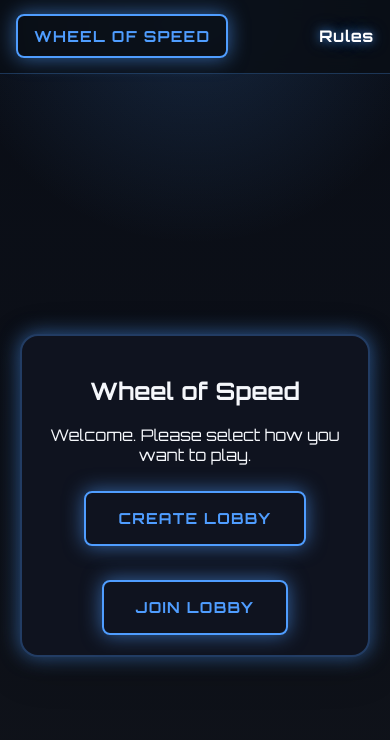
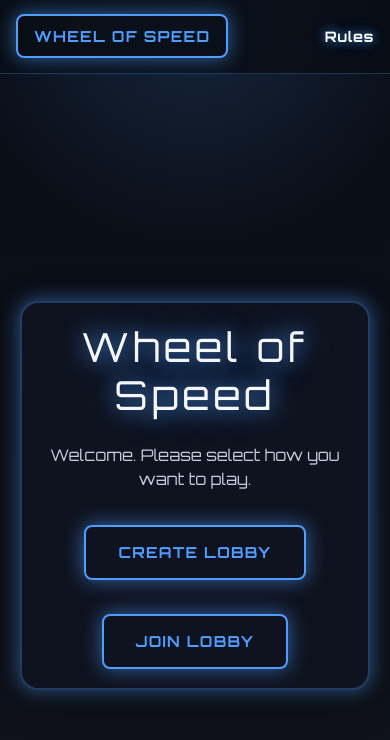
Before and after one commit to hkmp1303/wheel-of-speed, a React (Vite) app in the folder frontend/: page / in a window 390 px wide. Shown: the top 740 px of the page. Built offline with nearby package versions, Linux system fonts and the light colour scheme; no server answers.

Commit message:
fix: improve backend URL resolution for local and deployed environments

```diff
--- a/frontend/src/context/GameContext.jsx
+++ b/frontend/src/context/GameContext.jsx
@@ -225,29 +225,48 @@ export function GameProvider({ children }) {
   useEffect(() => {
     if (!matchCode) return;
 
-    // Discover a reachable backend URL by probing common development ports.
-    // This helps when the backend runs on 5000 or 5001, or when another process
-    // occupies 5000. If none respond, fall back to the relative "/hubs/match"
-    // path (useful when using a dev proxy).
+    // Resolve backend hub URL.
+    // In deployed environments, VITE_API_BASE_URL must be used.
+    // Local development can probe common local ports when env var is not set.
     async function resolveHubUrl() {
+      const host = window.location.hostname;
+
+      if (apiBaseUrl) {
+        const health = `${apiBaseUrl}/api/health`;
+        try {
+          const res = await fetch(health, { method: "GET" });
+          if (res.ok) {
+            return `${apiBaseUrl}/hubs/match`;
+          }
+          throw new Error(`Backend health check returned ${res.status} at ${health}`);
+        } catch (err) {
+          throw new Error(`Backend not reachable at ${health}: ${err?.message ?? err}`);
+        }
+      }
+
+      const isLocalHost = host === "localhost" || host === "127.0.0.1";
+      if (!isLocalHost) {
+        throw new Error(
+          "Missing VITE_API_BASE_URL in non-local environment. " +
+            "Set it to your backend URL in Render static site settings.",
+        );
+      }
+
       const proto = window.location.protocol;
-      const host = window.location.hostname;
-      // revert to using a fixed configurable port. Use window.__BACKEND_PORT__ if provided,
-      // otherwise default to 5000. If the health check does not succeed, throw an error
-      // (hard fail) so callers can handle the unreachable backend explicitly.
-      const port = (typeof window.__BACKEND_PORT__ !== "undefined" && window.__BACKEND_PORT__) ? String(window.__BACKEND_PORT__) : "5000";
-
+      const candidatePorts = ["5000", "5001"];
+      for (const port of candidatePorts) {
         const health = `${proto}//${host}:${port}/api/health`;
         try {
           const res = await fetch(health, { method: "GET" });
           if (res.ok) {
             return `${proto}//${host}:${port}/hubs/match`;
           }
-        throw new Error(`Backend health check returned ${res.status} at ${health}`);
-      } catch (err) {
-        // Hard fail: bubble error to the caller so we don't silently fall back.
-        throw new Error(`Backend not reachable at ${health}: ${err?.message ?? err}`);
+        } catch {
+          // Continue probing local ports.
         }
+      }
+
+      throw new Error("Backend not reachable on localhost ports 5000/5001.");
     }
 
     const hubConnectionPromise = resolveHubUrl().then((hubUrl) => {
--- a/frontend/src/styles.css
+++ b/frontend/src/styles.css
@@ -44,17 +44,25 @@ input {
   position: sticky;
   top: 0;
   z-index: 10;
-  display: flex;
+  display: grid;
+  grid-template-columns: 1fr auto;
   align-items: center;
-  justify-content: flex-start;
-  gap: 1rem;
+  column-gap: 1rem;
   padding: 1rem 1.5rem;
   background: rgba(10, 14, 22, 0.86);
   backdrop-filter: blur(10px);
   border-bottom: 1px solid rgba(79, 157, 255, 0.28);
 }
 
+.topbar-nav {
+  display: flex;
+  align-items: center;
+  justify-self: end;
+  gap: 1rem;
+}
+
 .brand-button {
+  justify-self: start;
   margin-top: 0;
   padding: 0.65rem 1rem;
   border-radius: 8px;
@@ -122,15 +130,134 @@ input {
 }
 
 .hero h1 {
-  font-family: "Press Start 2P", cursive;
+  font-family: "Orbitron", system-ui, sans-serif;
   font-size: 2.5rem;
   font-weight: 400;
   letter-spacing: 0.1em;
   margin: 0;
   color: var(--color-text-light);
+  text-align: center;
   text-shadow: var(--glow-primary), var(--glow-primary);
   animation: glow-pulse 2s ease-in-out infinite;
   line-height: 1.2;
+}
+
+.home-card-title {
+  display: flex;
+  justify-content: center;
+  width: 100%;
+  margin-bottom: 1.5rem;
+}
+
+.home-card-title h1 {
+  font-family: "Orbitron", system-ui, sans-serif;
+  font-size: 2.5rem;
+  font-weight: 400;
+  letter-spacing: 0.1em;
+  margin: 0;
+  color: var(--color-text-light);
+  text-align: center;
+  text-shadow: var(--glow-primary), var(--glow-primary);
+  animation: glow-pulse 2s ease-in-out infinite;
+  line-height: 1.2;
+}
+
+.home-intro {
+  margin: 0 0 1.5rem;
+  text-align: center;
+  color: #c3ccda;
+  line-height: 1.5;
+}
+
+.home-menu {
+  display: grid;
+  justify-items: center;
+  text-align: center;
+}
+
+.rules-page {
+  min-height: calc(100vh - 78px);
+  padding: 0.6rem 1.25rem 1.25rem;
+}
+
+.rules-card {
+  display: grid;
+  gap: 1rem;
+  width: min(100%, 860px);
+  padding: 1.35rem 1.5rem;
+}
+
+.rules-actions {
+  display: flex;
+  justify-content: flex-start;
+}
+
+.rules-back {
+  margin-top: 0;
+  padding: 0;
+  border: 0;
+  background: transparent;
+  color: #d6deea;
+  box-shadow: none;
+  font-size: 0.9rem;
+  font-weight: 600;
+  letter-spacing: 0.04em;
+  text-transform: none;
+}
+
+.rules-back:hover:not(:disabled) {
+  background: transparent;
+  color: #ffffff;
+  text-decoration: underline;
+  transform: none;
+  box-shadow: none;
+}
+
+.rules-header {
+  text-align: center;
+}
+
+.rules-header h1 {
+  margin: 0 0 0.75rem;
+  font-family: "Orbitron", system-ui, sans-serif;
+  text-align: center;
+  font-size: 1.8rem;
+}
+
+.rules-header p {
+  margin: 0;
+  color: #c3ccda;
+  line-height: 1.45;
+  font-size: 0.95rem;
+}
+
+.rules-grid {
+  display: grid;
+  grid-template-columns: repeat(2, minmax(0, 1fr));
+  gap: 1rem 1.25rem;
+}
+
+.rules-section {
+  display: grid;
+  gap: 0.55rem;
+}
+
+.rules-section h2 {
+  margin: 0;
+  font-size: 1rem;
+  color: var(--color-text-light);
+}
+
+.rules-list {
+  margin: 0;
+  padding-left: 1rem;
+  color: #d6deea;
+  line-height: 1.45;
+  font-size: 0.94rem;
+}
+
+.rules-list li + li {
+  margin-top: 0.2rem;
 }
 
 @keyframes glow-pulse {
@@ -167,23 +294,6 @@ input {
   color: white;
 }
 
-.rounds-select,
-select {
-  width: 100%;
-  padding: 0.8rem 1rem;
-  border-radius: 12px;
-  border: 1px solid var(--color-border-input);
-  background: var(--color-bg-input);
-  color: white;
-  font-family: "Orbitron", system-ui, sans-serif;
-  cursor: pointer;
-}
-
-.rounds-select option,
-select option {
-  font-family: "Orbitron", system-ui, sans-serif;
-}
-
 button {
   margin-top: 10px;
   font-family: "Orbitron", system-ui, sans-serif;
@@ -218,6 +328,38 @@ button:disabled {
   border-color: var(--color-border-disabled);
   box-shadow: none;
   color: var(--color-text-disabled);
+}
+
+.topbar .topbar-link {
+  margin: 0;
+  display: inline-block;
+  padding: 0;
+  border: 0;
+  background: transparent;
+  color: #ffffff;
+  text-decoration: none;
+  box-shadow: none;
+  font-size: 0.9rem;
+  font-weight: 600;
+  letter-spacing: 0.04em;
+  text-transform: none;
+  cursor: pointer;
+  text-shadow: var(--glow-primary);
+}
+
+.topbar .topbar-link:hover {
+  background: transparent;
+  color: #ffffff;
+  text-decoration: underline;
+  text-shadow: var(--glow-primary), var(--glow-primary-enhanced);
+  transform: none;
+  box-shadow: none;
+}
+
+.topbar .topbar-link[aria-current="page"] {
+  color: #ffffff;
+  text-decoration: underline;
+  text-shadow: var(--glow-primary), var(--glow-primary-enhanced);
 }
 
 .list {
@@ -258,26 +400,6 @@ hr {
 label {
   display: block;
   margin-bottom: 0.4rem;
-}
-
-.home-card .home-field {
-  margin-top: 1rem;
-}
-
-.home-card .home-field:first-of-type {
-  margin-top: 1.35rem;
-}
-
-.home-card .home-field input {
-  margin-top: 0.3rem;
-}
-
-.home-card .home-field .actions {
-  margin-top: 0.65rem;
-}
-
-.home-card .home-submit {
-  margin-top: 1.15rem;
 }
 
 .word-display {
@@ -351,6 +473,14 @@ label {
   opacity: 0.8;
 }
 
+.reward-display {
+  min-height: 20px;
+}
+
+.hidden {
+  visibility: hidden;
+}
+
 .player-list {
   margin-top: 1rem;
 }
@@ -370,6 +500,43 @@ label {
 
 .timer p {
   margin: 0;
+}
+
+.prize-wheel {
+  display: grid;
+  gap: 0.65rem;
+  justify-items: center;
+  min-width: 150px;
+}
+
+.wheel-visual {
+  display: inline-flex;
+  align-items: center;
+  justify-content: center;
+  filter: drop-shadow(0 14px 26px rgba(0, 0, 0, 0.35));
+  transform-origin: center;
+}
+
+.wheel-visual svg {
+  overflow: visible;
+}
+
+.wheel-visual.spinning {
+  animation: wheel-spin 900ms cubic-bezier(0.2, 0.8, 0.2, 1);
+}
+
+@keyframes wheel-spin {
+  0% {
+    transform: rotate(0deg) scale(0.96);
+  }
+
+  70% {
+    transform: rotate(680deg) scale(1.03);
+  }
+
+  100% {
+    transform: rotate(720deg) scale(1);
+  }
 }
 
 .accept-button {
@@ -542,8 +709,36 @@ label {
     padding: 1.2rem;
   }
 
+  .topbar-nav {
+    gap: 0.75rem;
+  }
+
   .hero h1 {
     font-size: 1.6rem;
+  }
+
+  .rules-page {
+    min-height: calc(100vh - 72px);
+    padding: 0.5rem 1rem 1rem;
+  }
+
+  .rules-card {
+    width: min(100%, 640px);
+    padding: 1.1rem;
+  }
+
+  .rules-grid {
+    grid-template-columns: 1fr;
+    gap: 0.9rem;
+  }
+
+  .rules-header h1 {
+    font-size: 1.45rem;
+  }
+
+  .rules-header p,
+  .rules-list {
+    font-size: 0.9rem;
   }
 
   .guess-form {
```
Lines whose indentation alone changed are shown as unchanged.
